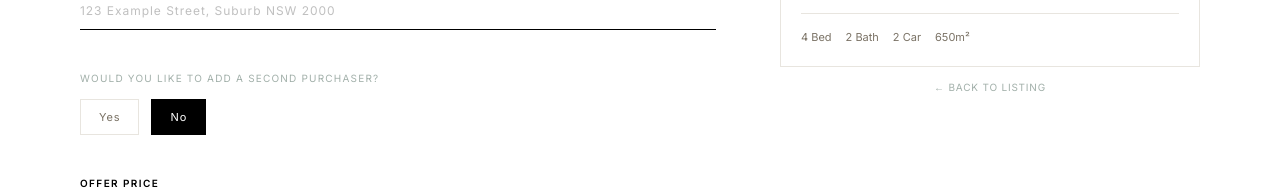
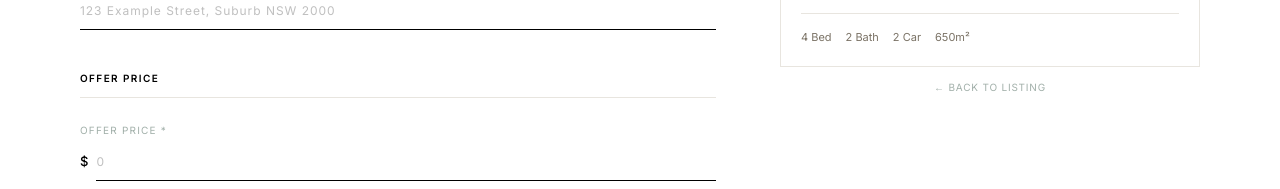
Before and after one commit to xUrbanShotsx/Spinelli-Real-Estate-Website, a Next.js app: page /property/rs-1/offer in a window 1280 px wide. Shown: the part 500-689 px from the top of the page. Built offline with nearby package versions, Linux system fonts and the light colour scheme.

Commit message:
Remove second purchaser question from offer form

```diff
--- a/app/property/[id]/offer/OfferPage.tsx
+++ b/app/property/[id]/offer/OfferPage.tsx
@@ -258,29 +258,6 @@ export default function OfferPage({ property }: { property: Property }) {
                   </div>
                 </div>
 
-                {/* ── Second Purchaser ── */}
-                <div>
-                  <label style={{ ...labelStyle, marginBottom: "12px" }}>Would you like to add a second purchaser?</label>
-                  <RadioGroup
-                    name="secondPurchaser"
-                    options={[{ label: "Yes", value: "yes" }, { label: "No", value: "no" }]}
-                    value={secondPurchaser}
-                    onChange={setSecondPurchaser}
-                  />
-                  {secondPurchaser === "yes" && (
-                    <div className="grid grid-cols-1 sm:grid-cols-2 gap-8 mt-8">
-                      <div>
-                        <label style={labelStyle}>Second Purchaser First Name</label>
-                        <input type="text" placeholder="Jane" value={secondFirstName} onChange={e => setSecondFirstName(e.target.value)} style={inputStyle} className="placeholder:text-black/25" />
-                      </div>
-                      <div>
-                        <label style={labelStyle}>Second Purchaser Last Name</label>
-                        <input type="text" placeholder="Smith" value={secondLastName} onChange={e => setSecondLastName(e.target.value)} style={inputStyle} className="placeholder:text-black/25" />
-                      </div>
-                    </div>
-                  )}
-                </div>
-
                 {/* ── Offer Price ── */}
                 <div>
                   <p style={{ fontFamily: "var(--font-sans)", fontSize: "10px", letterSpacing: "0.14em", textTransform: "uppercase", color: "#000000", fontWeight: 600, marginBottom: "24px", paddingBottom: "10px", borderBottom: "1px solid #E8E5DF" }}>
```
